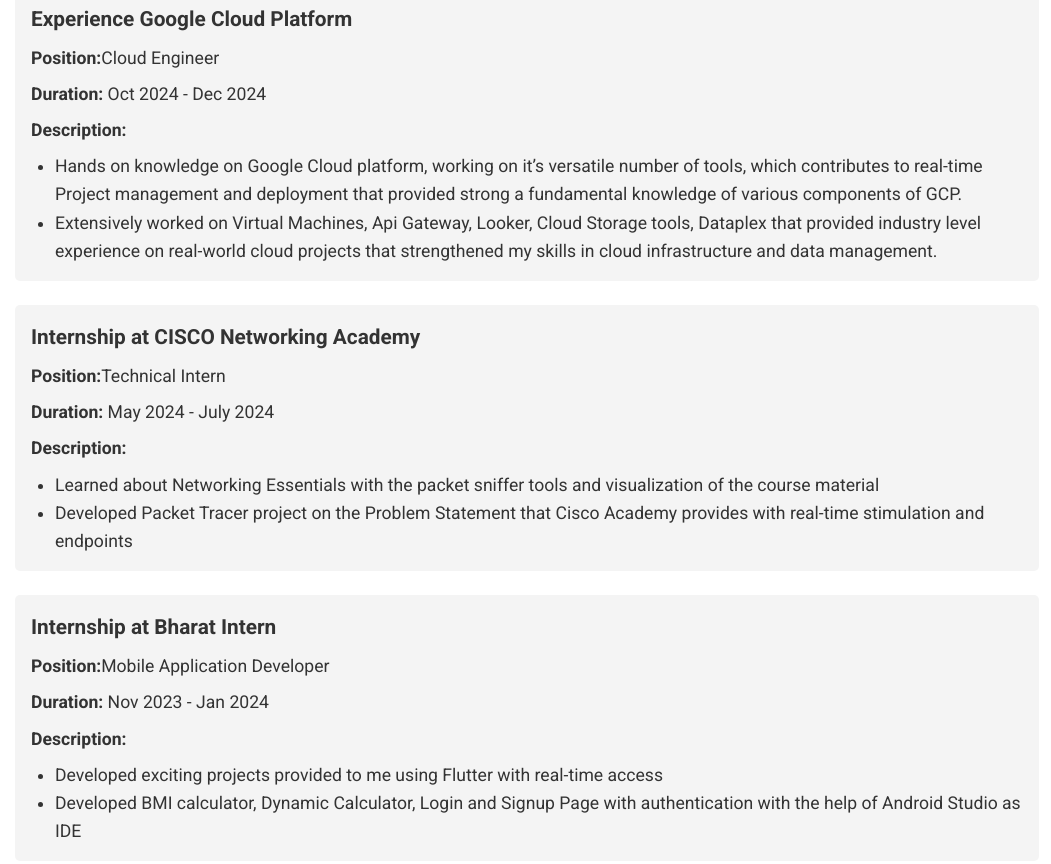
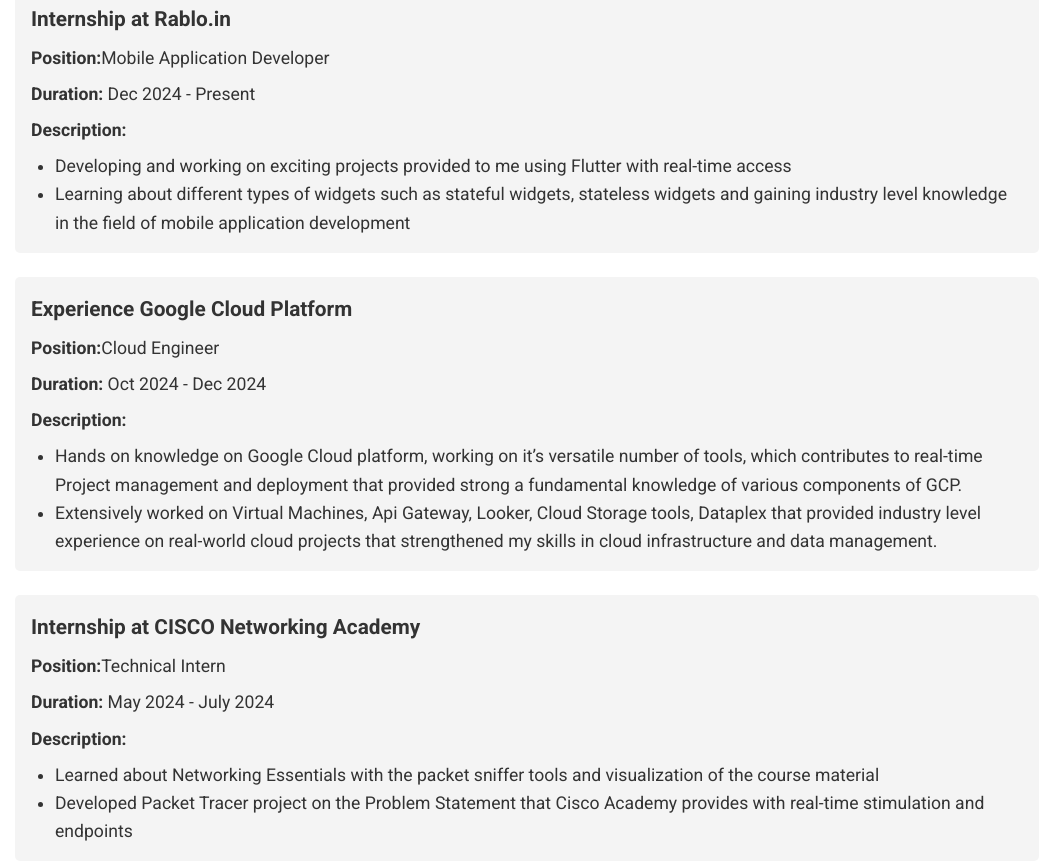
Before and after one commit to sathyaram771/PORTFOLIO, a plain HTML site: page index.html in a window 1280 px wide. Shown: the part 728-1592 px from the top of the page, without its empty margins (113-1164 px from the left). Drawn offline with Linux system fonts and the light colour scheme.

Commit message:
small change

```diff
--- a/index.html
+++ b/index.html
@@ -289,6 +289,18 @@
             <h3>Internships and Experience</h3>
 
             <div class="internship-item">
+                <h4>Internship at Rablo.in</h4>
+                <p><strong>Position:</strong>Mobile Application Developer</p>
+                <p><strong>Duration:</strong> Dec 2024 - Present</p>
+                <p><strong>Description:</strong></p>
+                <ul>
+                    <li>Developing and working on exciting projects provided to me using Flutter with real-time access</li>
+                    <li>Learning about different types of widgets such as stateful widgets, stateless widgets and gaining industry level knowledge in the field of mobile application development</li>
+
+                </ul>
+            </div>
+
+            <div class="internship-item">
                 <h4>Experience Google Cloud Platform</h4>
                 <p><strong>Position:</strong>Cloud Engineer</p>
                 <p><strong>Duration:</strong> Oct 2024 - Dec 2024</p>
@@ -309,17 +321,6 @@
                 <ul>
                     <li>Learned about Networking Essentials with the packet sniffer tools and visualization of the course material</li>
                     <li>Developed Packet Tracer project on the Problem Statement that Cisco Academy provides with real-time stimulation and endpoints</li>
-
-                </ul>
-            </div>
-            <div class="internship-item">
-                <h4>Internship at Bharat Intern</h4>
-                <p><strong>Position:</strong>Mobile Application Developer</p>
-                <p><strong>Duration:</strong> Nov 2023 - Jan 2024</p>
-                <p><strong>Description:</strong></p>
-                <ul>
-                    <li>Developed exciting projects provided to me using Flutter with real-time access</li>
-                    <li>Developed BMI calculator, Dynamic Calculator, Login and Signup Page with authentication with the help of Android Studio as IDE</li>
 
                 </ul>
             </div>
```
